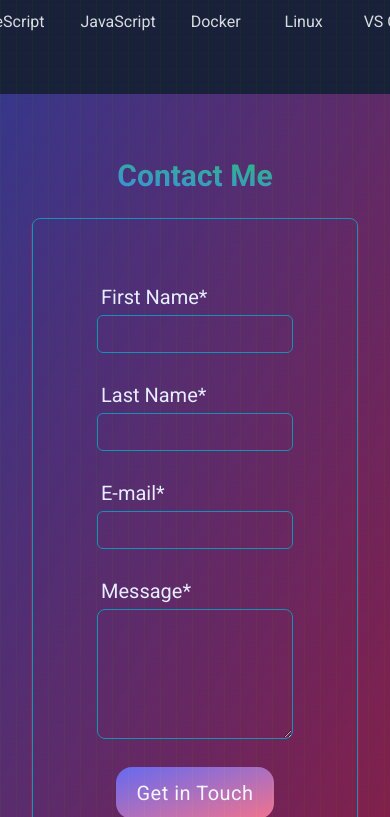
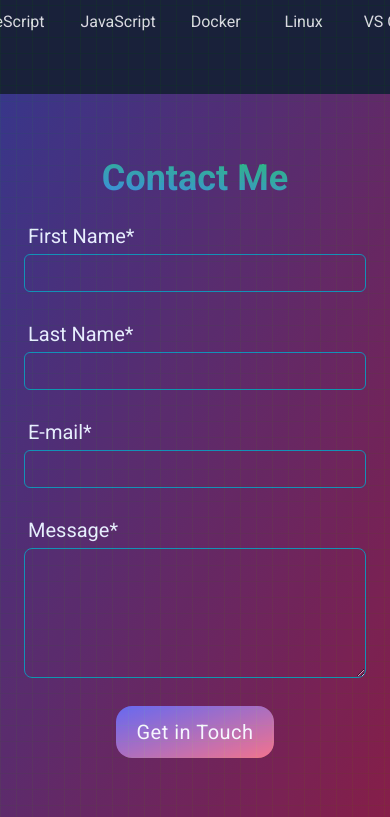
Before and after one commit to sercanio/homepage, a Next.js app: page / in a window 390 px wide. Shown: the part 1307-2124 px from the top of the page. Built offline with nearby package versions, Linux system fonts and the light colour scheme.

Commit message:
Add a contact form to the homepage

```diff
--- a/package.json
+++ b/package.json
@@ -26,6 +26,7 @@
     "next-mdx-remote": "^4.2.0",
     "next-share": "^0.19.0",
     "next-sitemap": "^3.1.43",
+    "nodemailer": "^6.9.1",
     "react": "18.2.0",
     "react-dom": "18.2.0",
     "react-icons": "^4.7.1",
@@ -36,6 +37,7 @@
   },
   "devDependencies": {
     "@types/glob": "^8.0.0",
+    "@types/nodemailer": "^6.4.7",
     "autoprefixer": "^10.4.13",
     "eslint-config-prettier": "^8.5.0",
     "eslint-plugin-prettier": "^4.2.1",
--- a/pages/api/contactform.ts
+++ b/pages/api/contactform.ts
@@ -1,6 +1,8 @@
+import nodemailer from 'nodemailer'
 import { ContactFormTypes } from '@/types'
+import { env } from 'process'
 
-export default function handler(
+export default async function handler(
   req: { body: any },
   res: {
     status: (arg0: number) => {
@@ -10,28 +12,25 @@ export default function handler(
     }
   }
 ) {
-  // Get data submitted in request's body.
   const body = req.body
+  console.log(process.env.SMTP_USER)
 
-  // Optional logging to see the responses
-  // in the command line where next.js app is running.
-  console.log('body: ', body)
-
-  // Guard clause checks for first and last name,
-  // and returns early if they are not found
-  if (!body.firstName || !body.lastName) {
-    // Sends a HTTP bad request error code
-    return res.status(400).json({ data: 'First or last name not found' })
-  }
-
-  // Found the name.
-  // Sends a HTTP success code
-  // res.status(200).json({ data: `${body.first} ${body.last}` })
-  res.status(200).json({
-    data: {
-      firstName: body.firstName,
-      lastName: body.lastName,
-      email: body.email
+  let transporter = nodemailer.createTransport({
+    service: 'gmail',
+    auth: {
+      user: process.env.SMTP_USER,
+      pass: process.env.SMTP_PASSWORD
     }
   })
+
+  let info = await transporter.sendMail({
+    from: `"${body.firstName} ${body.lastName} 👻" <${body.email}>`,
+    to: process.env.SMTP_USER,
+    subject: 'sercan.io',
+    text: body.message,
+    html: `${body.message}<br/><br/><br/>Sent via sercan.io contact form.`
+  })
+  console.log('Message sent: %s', info.messageId)
+
+  res.status(200).json({ data: req.body })
 }
--- a/src/components/ContactMe/index.tsx
+++ b/src/components/ContactMe/index.tsx
@@ -6,6 +6,8 @@ const ContactMe = (): JSX.Element => {
   const lnameRef = React.useRef<HTMLInputElement>(null)
   const emailRef = React.useRef<HTMLInputElement>(null)
   const messageRef = React.useRef<HTMLTextAreaElement>(null)
+
+  const [name, setName] = React.useState('')
 
   const handleSubmit = async (event: React.FormEvent<HTMLFormElement>) => {
     event.preventDefault()
@@ -30,12 +32,7 @@ const ContactMe = (): JSX.Element => {
     const response = await fetch(endpoint, options)
 
     const result = await response.json()
-
-    console.log(result)
-
-    alert(
-      `Is this your full name: ${result.data.firstName} ${result.data.lastName}`
-    )
+    setName(result.data.firstName)
     fnameRef.current!.value = ''
     lnameRef.current!.value = ''
     emailRef.current!.value = ''
@@ -45,16 +42,16 @@ const ContactMe = (): JSX.Element => {
   return (
     <section
       id="contact"
-      className="bg-gradient-to-br from-indigo-900 to-rose-900 flex flex-col gap-6 w-full px-8 pt-12 pb-24 mx-auto "
+      className="bg-gradient-to-br from-indigo-900 to-rose-900 flex flex-col w-full px-2 md:px-6 lg:px-8 pt-12 pb-24 mx-auto "
     >
-      <h2 className="text-gradient text-center text-3xl lg:text-5xl w-full">
+      <h2 className="text-gradient text-center text-4xl md:text-5xl w-full">
         Contact Me
       </h2>
       <form
         action="/api/contactform"
         method="post"
         onSubmit={handleSubmit}
-        className="flex flex-col items-center justify-center gap-7 max-w-2xl p-16 mx-auto text-xl text-blue-50 border-cyan-600 rounded-lg shadow-red-600 shadow-sm [&>div]:mx-auto [&>div]:flex [&>div]:flex-col [&>div]:items-start [&>div]:justify-center [&>div]:gap-1 [&>div]:w-full [&>div>*]:w-full [&>div>input]:border [&>div>input]:border-cyan-600 focus:[&>div>input]:border-blue-300 [&>div>input]:bg-inherit [&>div>input]:rounded-md border [&>div>input]:outline-none [&>div>input]:px-2 [&>div>input]:py-1 [&>div>input] [&>div>textarea]:border-cyan-600 focus:[&>div>textarea]:border-blue-300 [&>div>label]:ml-1"
+        className="flex flex-col items-center justify-center gap-7 max-w-2xl px-4 py-6 md:p-8 lg:p-16 mx-auto text-xl text-blue-50 rounded-lg [&>div]:mx-auto [&>div]:flex [&>div]:flex-col [&>div]:items-start [&>div]:justify-center [&>div]:gap-1 [&>div]:w-full [&>div>*]:w-full [&>div>input]:border [&>div>input]:border-cyan-600 focus:[&>div>input]:border-blue-300 [&>div>input]:bg-inherit [&>div>input]:rounded-md [&>div>input]:outline-none [&>div>input]:px-2 [&>div>input]:py-1 [&>div>input] [&>div>textarea]:border-cyan-600 focus:[&>div>textarea]:border-blue-300 [&>div>label]:ml-1"
       >
         <div>
           <label htmlFor="first">First Name*</label>
@@ -84,6 +81,9 @@ const ContactMe = (): JSX.Element => {
         <Button variant="" type="submit">
           Get in Touch
         </Button>
+        {name && (
+          <p className="text-gradient-hero">{`Thank you ${name}. Your message has sent to me.`}</p>
+        )}
       </form>
     </section>
   )
```
Also changed, not shown: 2 other files (tests, documents, lock files or other folders).
